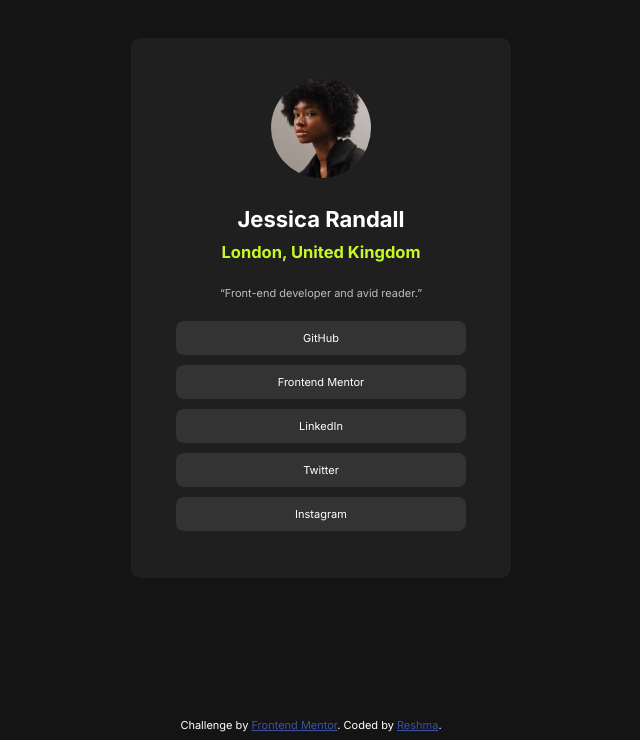
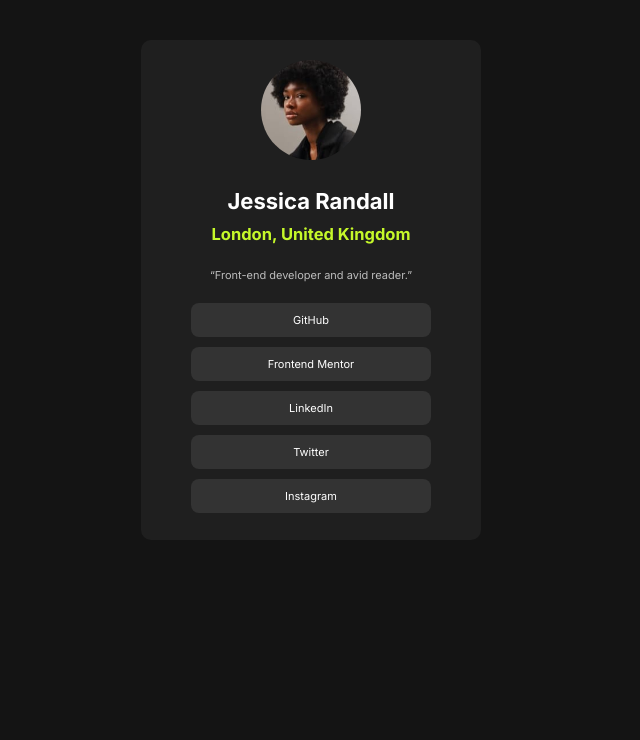
Before and after one commit to ReshmaMidhun/profile, a plain HTML site: page index.html in a window 1280 px wide. Shown: the part 110-850 px from the top of the page, without its empty margins (329-969 px from the left). After the commit the page ends 800 px from the top, so only its background shows below. Drawn offline with Linux system fonts and the light colour scheme; files whose address does not match are found by name.

Commit message:
Add files via upload

```diff
--- a/index.html
+++ b/index.html
@@ -11,12 +11,10 @@
 
   <!-- Feel free to remove these styles or customise in your own stylesheet 👍 -->
   <style>
-    .attribution { font-size: 11px; text-align: center; }
-    .attribution a { color: hsl(228, 45%, 44%); }
-    body{
+        body{
       font-family: 'Inter', sans-serif;  font-size: 11px;    background-color: hsl(0, 0%, 8%);      color: white;
-        }
-    .container{ padding: 10px;  height: 100vh;   width: 100%;   display: flex;   justify-content: center;  align-items: center;
+      display:flex; flex-direction:column; justify-content:center  ; align-items: center; min-height: 100vh; margin: 0; }
+    .container{  z-index: 1;  height: 100%;   display: flex;   justify-content: center;  align-items: center;
         }
     .profile-card{  width: 320px;   height: 480px;   display: flex; flex-direction: column; align-items: center;  background-color: hsl(0, 0%, 12%);
       border-radius: 10px; padding: 10px;
@@ -28,10 +26,10 @@
    .button-link{  text-decoration: none;  background-color: hsl(0, 0%, 20%);  color: white; padding: 10px 20px; border-radius: 8px;
     text-align: center;    width: 200px;
    }
-   .button-link:focus{ background-color:hsl(75, 94%, 57%); outline: 2px solidhsl(75, 94%, 57%); color: black;}
+   .button-link:focus{ background-color:hsl(75, 94%, 57%); outline: 2px solid hsl(75, 94%, 57%); color: black;}
    .button-link:hover{  background-color: hsl(75, 94%, 57%);  color: black;
    }
-  @media screen and (max-width:375px) {
+  /*@media screen and (max-width:375px) {
     .container{height: auto; padding: 10px; }
     .profile-card{ padding: 15px; max-width:300px; width: 90%; height:auto;
     }
@@ -42,16 +40,16 @@
   }
   @media screen and (min-width: 1024px) {
   .profile-card {
-    width: 380;
+    width: 380px;
     padding: 30px;
   }.button-link{width: 250px;}
 }
 
 @media screen and (min-width: 1440px) {
   .profile-card {
-    width: 400;
+    width: 400px;
   }
-}
+}*/
   </style>
 </head>
 <body>
@@ -73,10 +71,6 @@
   </div>
 </div>
 
-  <footer>
-  <div class="attribution">
-    Challenge by <a href="https://www.frontendmentor.io?ref=challenge" target="_blank">Frontend Mentor</a>.
-    Coded by <a href="#">Reshma</a>.
-  </div></footer>
+
 </body>
 </html>
```
